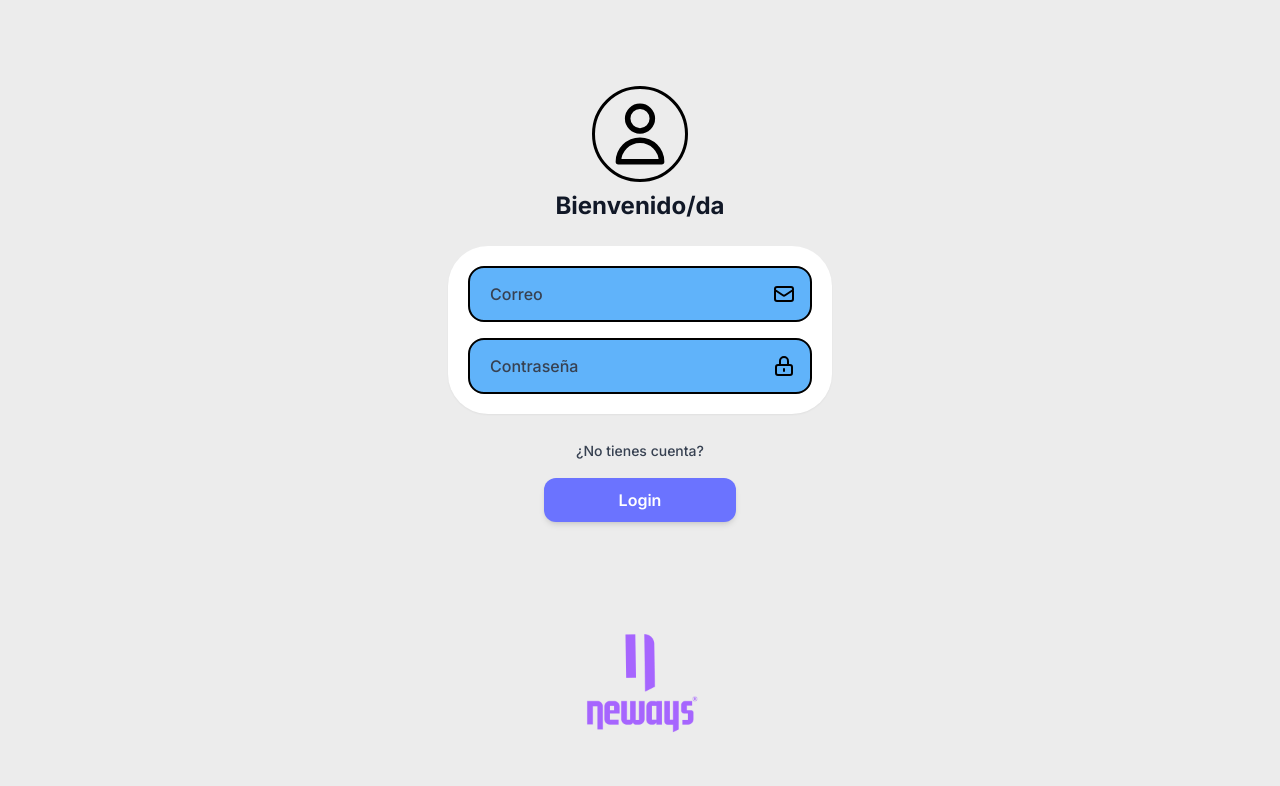
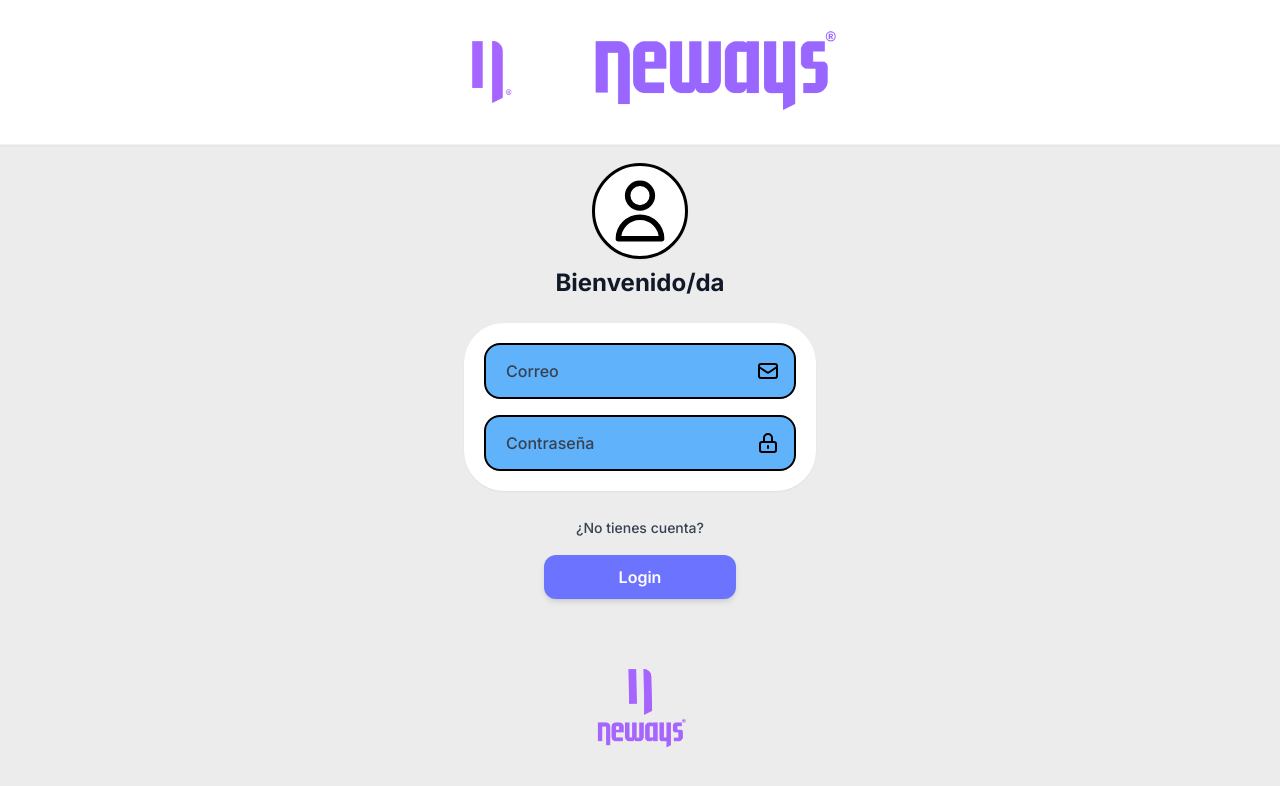
Before and after one commit to vmValeriaMontano/Proyecto_Neways, a React (Vite) app in the folder neways-frontend/: page /login in a window 1280 px wide. Shown: the top 786 px of the page. Built offline with nearby package versions, Linux system fonts and the light colour scheme.

Commit message:
actualizar: logeo y registro tiene nav de neways

```diff
--- a/neways-frontend/src/components/Nav.jsx
+++ b/neways-frontend/src/components/Nav.jsx
@@ -0,0 +1,18 @@
+import React from 'react';
+import { Link, useNavigate } from 'react-router-dom';
+import { Search, ShoppingBag } from 'lucide-react';
+
+export default function Header({ cartCount = 0 }) {
+  const navigate = useNavigate();
+
+  return (
+<header className="bg-white sticky top-0 z-40 px-4 py-2 shadow-sm border-b border-gray-100 flex items-center justify-center">      {/* Logo NEWAYS */}
+      <Link to="/" className="flex items-center gap-2">
+        <img src="/isotipo-morado-copia.png" alt="NEWAYS" className="h-20 md:h-16 lg:h-24 object-contain transition-all duration-300" />
+      </Link>
+      <Link to="/" className="flex items-center gap-2">
+        <img src="/logo-morado-letra-copia.png" alt="NEWAYS" className="h-28 md:h-16 lg:h-32 object-contain transition-all duration-300" />
+      </Link>
+    </header>
+  );
+}
--- a/neways-frontend/src/pages/Login.jsx
+++ b/neways-frontend/src/pages/Login.jsx
@@ -1,6 +1,8 @@
 import React, { useState } from "react";
 import axios from "axios";
-import { Link } from "react-router-dom"; // Importamos Link para la navegación real de rutas
+import { Link } from "react-router-dom";
+// Ajusta esta ruta si tu Nav está en otra carpeta (ej: "../components/Nav")
+import Nav from "../components/Nav";
 
 const Login = ({ onLoginSuccess }) => {
   const [formData, setFormData] = useState({
@@ -9,6 +11,7 @@ const Login = ({ onLoginSuccess }) => {
   });
 
   const [error, setError] = useState("");
+  const [loading, setLoading] = useState(false);
 
   const handleChange = (e) => {
     setFormData({ ...formData, [e.target.name]: e.target.value });
@@ -17,6 +20,7 @@ const Login = ({ onLoginSuccess }) => {
   const handleSubmit = async (e) => {
     e.preventDefault();
     setError("");
+    setLoading(true);
 
     const endpoint = "http://localhost:5000/api/auth/login";
 
@@ -27,7 +31,6 @@ const Login = ({ onLoginSuccess }) => {
         localStorage.setItem("token", response.data.token);
         localStorage.setItem("user", JSON.stringify(response.data.user || {}));
 
-        // Ejecuta la redirección instantánea configurada en App.jsx
         if (onLoginSuccess) onLoginSuccess();
       }
     } catch (err) {
@@ -35,16 +38,22 @@ const Login = ({ onLoginSuccess }) => {
         err.response?.data?.message ||
           "Ocurrió un error. Verifica tus credenciales.",
       );
+    } finally {
+      setLoading(false);
     }
   };
 
   return (
-    <div className="min-h-screen flex flex-col items-center justify-between bg-[#ececec] py-8 px-4 font-sans text-gray-800">
+    <div className="min-h-screen flex flex-col justify-between bg-[#ececec] font-sans text-gray-800">
+      {/* Barra de navegación superior limpia sin lupa ni carrito */}
+      <Nav />
+
       {/* Contenedor principal centrado */}
-      <div className="w-full max-w-sm flex flex-col items-center my-auto space-y-6">
-        {/* Ícono de usuario e ícono del perfil */}
+      <div className="w-full max-w-sm mx-auto flex flex-col items-center my-auto space-y-6 px-4">
+
+        {/* Ícono de usuario / perfil */}
         <div className="flex flex-col items-center space-y-2">
-          <div className="w-24 h-24 rounded-full border-[3px] border-black flex items-center justify-center p-2">
+          <div className="w-24 h-24 rounded-full border-[3px] border-black flex items-center justify-center p-2 bg-white shadow-sm">
             <svg
               className="w-full h-full text-black"
               fill="none"
@@ -130,7 +139,7 @@ const Login = ({ onLoginSuccess }) => {
             </div>
           </div>
 
-          {/* Enlace directo a tu componente Register.jsx cambiando la URL real */}
+          {/* Enlace de Registro */}
           <div className="text-center pt-2">
             <Link
               to="/register"
@@ -144,17 +153,18 @@ const Login = ({ onLoginSuccess }) => {
           <div className="flex justify-center">
             <button
               type="submit"
-              className="w-48 py-2.5 bg-[#6b73ff] hover:bg-[#5860f0] text-white font-semibold rounded-xl shadow-md transition duration-200"
+              disabled={loading}
+              className="w-48 py-2.5 bg-[#6b73ff] hover:bg-[#5860f0] text-white font-semibold rounded-xl shadow-md transition duration-200 disabled:opacity-50"
             >
-              Login
+              {loading ? "Entrando..." : "Login"}
             </button>
           </div>
         </form>
       </div>
 
       {/* Logo de Neways en el pie de página */}
-      <div className="mt-8 flex flex-col items-center">
-        <img src="/logo-morado-completo.png" alt="Neways Logo" className="h-40" />
+      <div className="mt-8 mb-6 flex flex-col items-center">
+        <img src="/logo-morado-completo.png" alt="Neways Logo" className="h-32 object-contain" />
       </div>
     </div>
   );
--- a/neways-frontend/src/pages/Register.jsx
+++ b/neways-frontend/src/pages/Register.jsx
@@ -2,6 +2,7 @@ import React, { useState } from 'react';
 import { useNavigate, Link } from 'react-router-dom';
 import API from '../services/api';
 import { User, Mail, Phone, Lock } from 'lucide-react';
+import Nav from '../components/Nav';
 
 export default function Register() {
   const navigate = useNavigate();
@@ -62,14 +63,12 @@ export default function Register() {
   };
 
   return (
-    <div className="min-h-screen bg-[#EFEFEF] flex flex-col items-center justify-between p-6">
+    <div className="min-h-screen bg-[#EFEFEF] flex flex-col justify-between font-sans">
 
-      {/* TÍTULO SUPERIOR */}
-      <div className="w-full max-w-sm text-left">
-        <span className="text-gray-400 font-medium text-lg">Registro</span>
-      </div>
+      {/* Nav superior que creaste */}
+      <Nav />
 
-      <div className="w-full max-w-sm flex flex-col items-center my-auto">
+      <div className="w-full max-w-sm mx-auto flex flex-col items-center my-auto p-6">
 
         {/* AVATAR Y BIENVENIDA */}
         <div className="flex flex-col items-center mb-6">
@@ -181,8 +180,8 @@ export default function Register() {
       </div>
 
       {/* LOGO INFERIOR */}
-      <div className="mb-2">
-        <img src="/logo-morado-completo.png" alt="Neways Logo" className="h-40" />
+      <div className="mb-2 flex flex-col items-center">
+        <img src="/logo-morado-completo.png" alt="Neways Logo" className="h-40 object-contain" />
       </div>
 
     </div>
```
